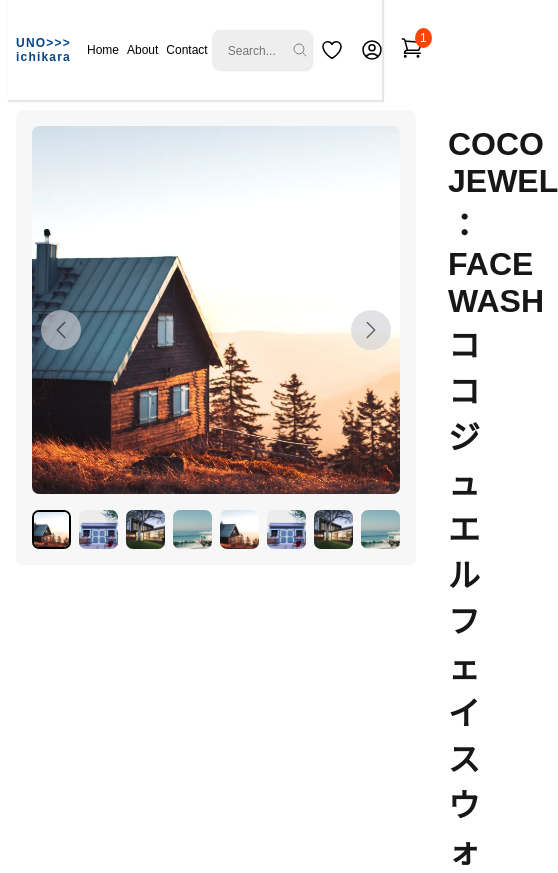
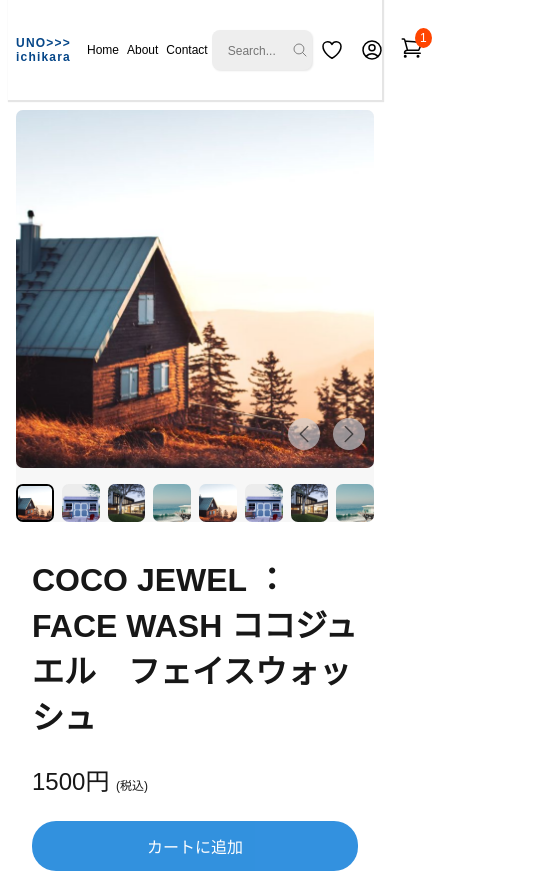
Before and after one commit to UruTe4R/ichikara, a Next.js app: page /product/1 in a window 390 px wide. Shown: the top 873 px of the page, 558 px wide, since content can reach past the window. Built offline with nearby package versions, Linux system fonts and the light colour scheme.

Commit message:
add react-swipeable

```diff
--- a/app/cart/cartpage.module.css
+++ b/app/cart/cartpage.module.css
@@ -1,3 +1,3 @@
-.main {
-  height: 95svh;
+.cartContainer {
+
 }
--- a/app/cart/page.tsx
+++ b/app/cart/page.tsx
@@ -5,8 +5,9 @@
 export default function CartPage() {
   return (
     <main className={styles.main}>
-      <h2>Cart</h2>
-      <CheckOut />
+      <div className={styles.cartContainer}>
+
+      </div>
     </main>
   );
 }
--- a/app/components/navbar/nav.module.css
+++ b/app/components/navbar/nav.module.css
@@ -3,10 +3,11 @@
   position: fixed;
   top: 0;
   left: 0;
+  right: 0;
 
 
   color: white;
-  width: 100vw;
+  width: 100%;
   /* background: linear-gradient(-45deg, #054688 0%, #054688 50%, #121755 100%); */
 
   z-index: 10;
--- a/app/globals.css
+++ b/app/globals.css
@@ -24,6 +24,7 @@
 
 main {
   padding: 0 1rem;
+  min-height: 100vh;
 }
 
 
--- a/app/product/[id]/page.module.css
+++ b/app/product/[id]/page.module.css
@@ -85,3 +85,20 @@
     max-width: 400px;
     white-space: pre-wrap;
   }
+
+  @media(max-width: 670px) {
+    .productInfoSection {
+      grid-template-columns: 1fr;
+    }
+
+    .imageSection {
+      grid-column: span 1;
+      padding: 0;
+      position: static;
+      min-width: 300px;
+    }
+
+    .productDetail {
+      grid-column: span 1;
+    }
+  }
--- a/app/product/[id]/page.tsx
+++ b/app/product/[id]/page.tsx
@@ -1,6 +1,7 @@
 import styles from './page.module.css'
 import type { Metadata } from 'next';
 import Markdown from 'react-markdown';
+
 
 import ProductImageSelection from '@/app/ui/ProductImageSelection';
 import CustomButton from '@/app/components/buttons/CustomButton';
--- a/app/ui/ProductImageSelection.module.css
+++ b/app/ui/ProductImageSelection.module.css
@@ -21,6 +21,7 @@
   }
 
 
+
     .imageButtonLeft, .imageButtonRight {
       display: flex;
       justify-content: center;
@@ -40,12 +41,26 @@
       cursor: pointer;
     }
 
+
+
     .imageButtonLeft {
       left: 2.5%;
     }
 
     .imageButtonRight {
       right: 2.5%;
+    }
+
+    @media(max-width: 670px) {
+      .imageButtonLeft, .imageButtonRight {
+        padding: 0.25rem;
+        top: auto;
+        bottom: 5%;
+      }
+      .imageButtonLeft {
+        Left: auto;
+        right: 15%;
+      }
     }
 
     .arrow {
--- a/app/ui/ProductImageSelection.tsx
+++ b/app/ui/ProductImageSelection.tsx
@@ -1,6 +1,8 @@
 'use client'
 
 import styles from './ProductImageSelection.module.css';
+
+import { useSwipeable } from 'react-swipeable';
 
 import { useState } from 'react';
 import Image from 'next/image';
@@ -72,6 +74,14 @@
 
   const [selectedImage, setSelectedImage] = useState(images[0]);
 
+  const handlers = useSwipeable({
+    onSwipedLeft: () => handleArraowClick('right'),
+    onSwipedRight: () => handleArraowClick('left'),
+    swipeDuration: 500,
+    preventScrollOnSwipe: true,
+
+  });
+
   function handleArraowClick(side: 'right' | 'left') {
     const currentIndex = images.findIndex((img) => img.id === selectedImage.id)
     if (side === 'right') {
@@ -88,7 +98,7 @@
 
   return (
     <div className={styles.container}>
-      <div className={styles.imageContainer}>
+      <div className={styles.imageContainer} {...handlers}>
         <Image
           src={selectedImage.src}
           alt={selectedImage.alt || 'image of product'}
--- a/package.json
+++ b/package.json
@@ -14,6 +14,7 @@
     "react-dom": "^19.0.0",
     "react-icons": "^5.5.0",
     "react-markdown": "^10.1.0",
+    "react-swipeable": "^7.0.2",
     "zustand": "^5.0.4"
   },
   "devDependencies": {
```
Also changed, not shown: 1 other file (tests, documents, lock files or other folders).
